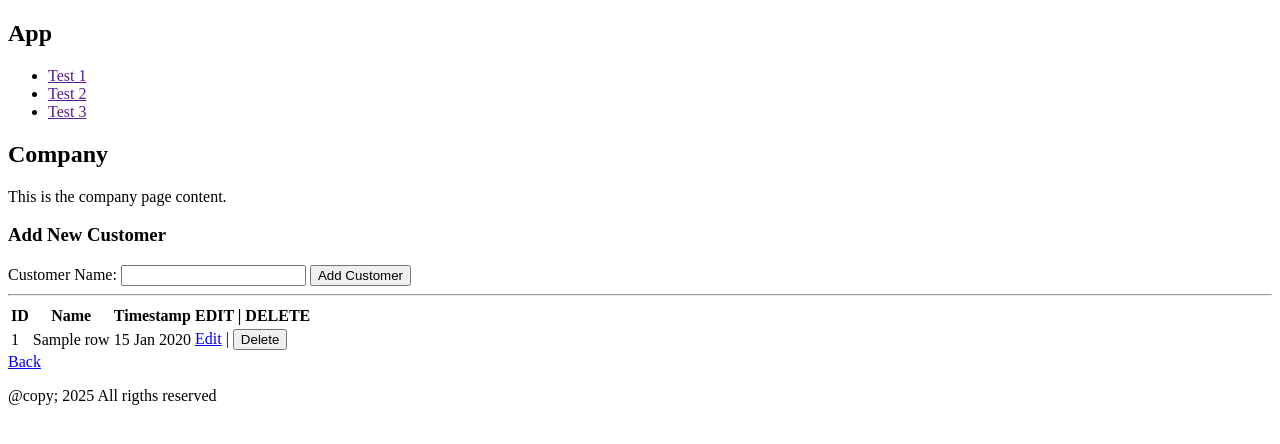
After one commit to saputrandrean/exp-app, a Node project: template src/views/customer.ejs in a window 1280 px wide. The commit adds this page. Shown: the top 444 px of the page. Run offline with Node 20 templates, Linux system fonts and the light colour scheme; the template is opened without the code that fills it: most values are stand-ins (such as "Sample title", 1, 10 or a date in 2020); some libraries are stand-ins or nearby versions.

Commit message:
CRUD of Customer with Plain HTML

```diff
--- a/package.json
+++ b/package.json
@@ -2,10 +2,10 @@
   "name": "exp-app",
   "version": "1.0.0",
   "description": "",
-  "main": "index.js",
+  "main": "src/index.js",
   "scripts": {
     "test": "echo \"Error: no test specified\" && exit 1",
-    "start": "nodemon index.js"
+    "start": "nodemon src/index.js"
   },
   "keywords": [],
   "author": "",
@@ -17,6 +17,7 @@
     "dotenv": "^17.2.3",
     "ejs": "^3.1.10",
     "express": "^5.1.0",
+    "express-ejs-layouts": "^2.5.1",
     "mariadb": "^3.4.5",
     "sequelize": "^6.37.7",
     "uuid": "^13.0.0"
--- /dev/null
+++ b/src/index.js
@@ -0,0 +1,42 @@
+import express from "express";
+import path from "path";
+import bodyParser from "body-parser";
+import "dotenv/config";
+
+import { fileURLToPath } from "url";
+import expressEjsLayouts from "express-ejs-layouts";
+import customerRouter from "./routes/customerRoutes.js";
+
+const __filename = fileURLToPath(import.meta.url);
+const __dirname = path.dirname(__filename);
+
+const app = express();
+const PORT = process.env.PORT;
+
+// EJS setup
+app.set("view engine", "ejs");
+app.set("views", path.join(__dirname, "views"));
+
+// EJS Layouts setup
+app.use(expressEjsLayouts);
+app.set("layout", "layouts/main");
+app.set("layout extractScripts", true);
+app.set("layout extractStyle", true);
+
+//Static Files
+app.use(express.static(path.join(__dirname, "public")));
+
+// Body Parser
+app.use(express.json());
+app.use(express.urlencoded({ extended: true }));
+
+// Routes
+app.use("/company", customerRouter);
+
+app.get("/", (req, res) => {
+  res.render("index", { title: "Index", message: "This is message" });
+});
+
+app.listen(PORT, () => {
+  console.log(`Server is running on http://localhost:${PORT}`);
+});
--- /dev/null
+++ b/src/public/css/style.css
@@ -0,0 +1,3 @@
+:root {
+  background-color: aqua;
+}
--- /dev/null
+++ b/src/views/customer.ejs
@@ -0,0 +1,50 @@
+<div>
+  <h2>Company</h2>
+  <p>This is the company page content.</p>
+
+  <!-- CREATE FORM -->
+  <h3>Add New Customer</h3>
+  <form action="/company/create" method="POST">
+    <label for="customer">Customer Name:</label>
+    <input type="text" name="customer" id="customer" required>
+    <button type="submit">Add Customer</button>
+  </form>
+
+  <hr>
+
+  <% if (rows && rows.length > 0) { %>
+  <table>
+    <thead>
+      <tr>
+        <th>ID</th>
+        <th>Name</th>
+        <th>Timestamp</th>
+        <th>EDIT | DELETE</th>
+      </tr>
+    </thead>
+    <tbody>
+      <tbody>
+        <% rows.forEach(row => { %>
+        <tr>
+          <td><%= row.ID %></td>
+          <td><%= row.CUSTOMER_NAME %></td>
+          <td><%= row.CREATED_AT %></td>
+          <td>
+            <!-- EDIT BUTTON -->
+          <a href="/company/edit/<%= row.ID %>">Edit</a>
+          |
+          <!-- DELETE FORM -->
+          <form action="/company/delete/<%= row.ID %>" method="POST" style="display:inline;">
+            <button type="submit" onclick="return confirm('Are you sure you want to delete this customer?')">Delete</button>
+          </form>
+          </td>
+        </tr>
+        <% }) %>
+      </tbody>
+    </tbody>
+  </table>
+<% } else { %>
+  <p>Customer not found</p>
+<% } %>
+  <a href="/">Back</a>
+</div>
--- /dev/null
+++ b/src/views/layouts/main.ejs
@@ -0,0 +1,17 @@
+<!DOCTYPE html>
+<html lang="en">
+  <head>
+    <meta charset="UTF-8" />
+    <meta name="viewport" content="width=device-width, initial-scale=1.0" />
+    <title>Document</title>
+  </head>
+  <body>
+    <div>
+      <%- include('../partials/header') %> <%- include('../partials/navbar') %>
+    </div>
+
+    <main><%- body %></main>
+
+    <%- include('../partials/footer') %>
+  </body>
+</html>
--- /dev/null
+++ b/src/views/partials/footer.ejs
@@ -0,0 +1,3 @@
+<footer>
+  <p>@copy; <%= new Date().getFullYear() %> All rigths reserved</p>
+</footer>
--- /dev/null
+++ b/src/views/partials/header.ejs
@@ -0,0 +1,3 @@
+<header>
+  <h2>App</h2>
+</header>
--- /dev/null
+++ b/src/views/partials/navbar.ejs
@@ -0,0 +1,7 @@
+<nav>
+  <ul>
+    <li><a href="">Test 1</a></li>
+    <li><a href="">Test 2</a></li>
+    <li><a href="">Test 3</a></li>
+  </ul>
+</nav>
```
Also changed, not shown: index.js (deleted, +0 -16 lines), src/controllers/customerController.js (+48 -18 lines), src/models/customerModel.js (+22 -19 lines), src/routes/customerRoutes.js (+18 -3 lines), src/views/customer-edit.ejs (added, +17 -0 lines), src/views/index.ejs (+5 -18 lines), src/views/layouts/admin.ejs (added), 1 other file.
